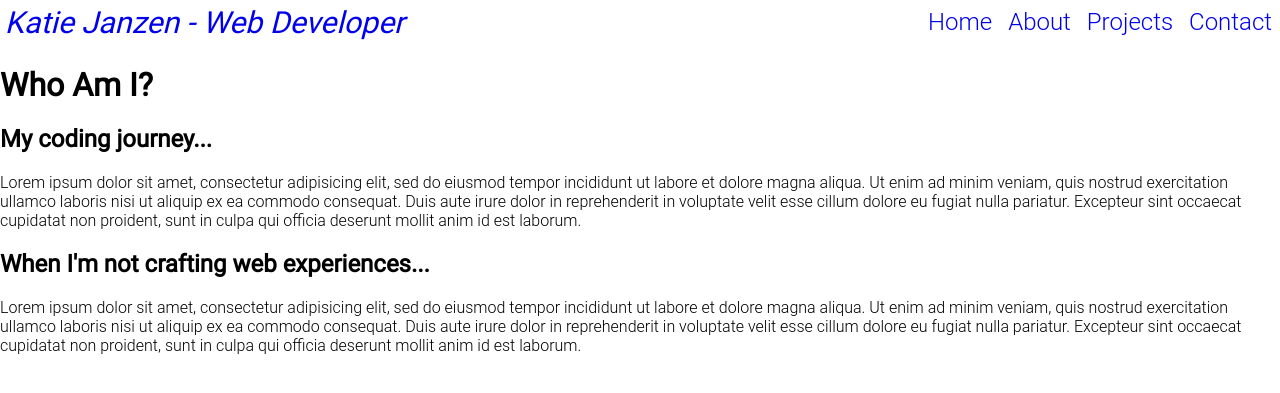
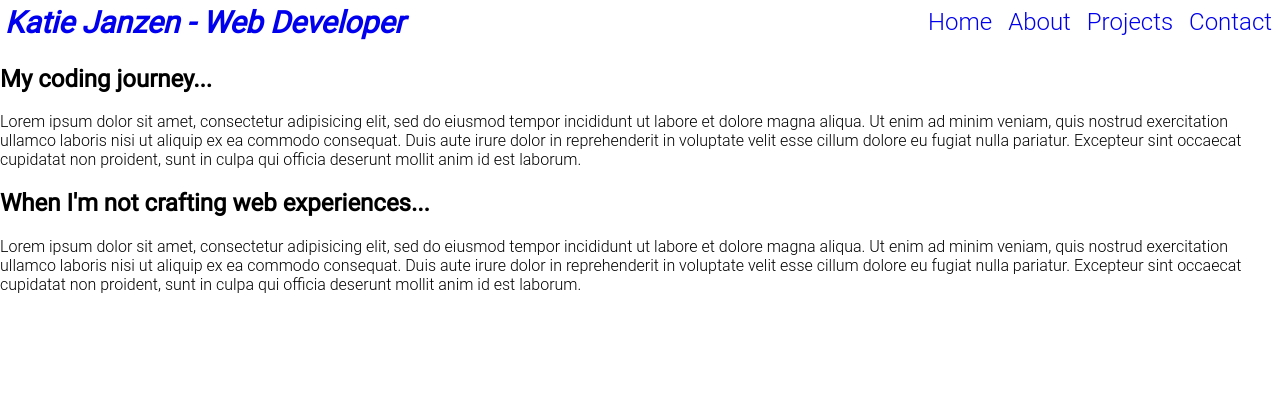
Before and after one commit to ImpendingKataclysm/portfolio_site, a Django app: template templates/about.html in a window 1280 px wide. Shown: the top 393 px of the page. Run offline with Django 3.2, Linux system fonts and the light colour scheme; the template is opened without the code that fills it, so the values that code supplies are empty.

Commit message:
Altered base template headers/headings and adjusted header styles accordingly

```diff
--- a/mysite/static/css/main.css
+++ b/mysite/static/css/main.css
@@ -26,10 +26,11 @@ h1, h2, .title a {
     grid-template-columns: 1fr 1fr;
 }
 
-.title {
+.title h1 {
     font-size: 1.5rem;
     font-style: italic;
     padding: 0.3rem;
+    margin: 0;
 }
 
 .title a:link, .title a:visited {
@@ -74,7 +75,7 @@ nav a:link, nav a:visited {
 /* Wide Screen */
 @media screen and (min-width: 1080px) {
     /* Header */
-    .title {
+    .title h1 {
         font-size: 1.9rem;
     }
 
--- a/templates/about.html
+++ b/templates/about.html
@@ -1,7 +1,6 @@
 {% extends 'base.html' %}
 
 {% block title %}About{% endblock %}
-{% block heading %}Who Am I?{% endblock %}
 {% block content %}
     <section>
         <h2>My coding journey...</h2>
--- a/templates/base.html
+++ b/templates/base.html
@@ -12,7 +12,7 @@
        <header>
            <div class="header-wrap">
                <div class="title">
-                   <a href="{% url 'home' %}">Katie Janzen - Web Developer</a>
+                   <h1><a href="{% url 'home' %}">Katie Janzen - Web Developer</a></h1>
                </div>
                <figure class="nav-btn" id="nav-display">
                    <img src="{% static 'images/nav_icon.png' %}" alt="nav button icon">
@@ -28,7 +28,6 @@
            </nav>
        </header>
         <main>
-            <h1>{% block heading %}{% endblock %}</h1>
             {% block content %}{% endblock %}
         </main>
     </div>
--- a/templates/contact.html
+++ b/templates/contact.html
@@ -1,8 +1,8 @@
 {% extends 'base.html' %}
 
 {% block title %}Contact{% endblock %}
-{% block heading %}Get in Touch{% endblock %}
 {% block content %}
+    <h2>Get in Touch</h2>
     <form action="#" method="post">
     {% csrf_token %}
         <label for="name">Your Name:</label>
--- a/templates/index.html
+++ b/templates/index.html
@@ -1,8 +1,8 @@
 {% extends 'base.html' %}
 
 {% block title %}Home{% endblock %}
-{% block heading %}Katie Janzen{% endblock %}
 {% block content %}
+    <h2>Katie Janzen</h2>
     <p>Nice to meet you!</p>
     <section>
         <h2>A little bit about me...</h2>
@@ -17,4 +17,4 @@
         <h2><a href="{% url 'contact' %}">Get in touch</a></h2>
         <p>{% lorem %}</p>
     </section>
-{% endblock %}
+{% endblock %}0
--- a/templates/projects.html
+++ b/templates/projects.html
@@ -2,7 +2,6 @@
 {% load static %}
 
 {% block title %}Portfolio{% endblock %}
-{% block heading %}Project Portfolio{% endblock %}
 {% block content %}
     <p>Here are some projects that I've built:</p>
     <dl>
```
